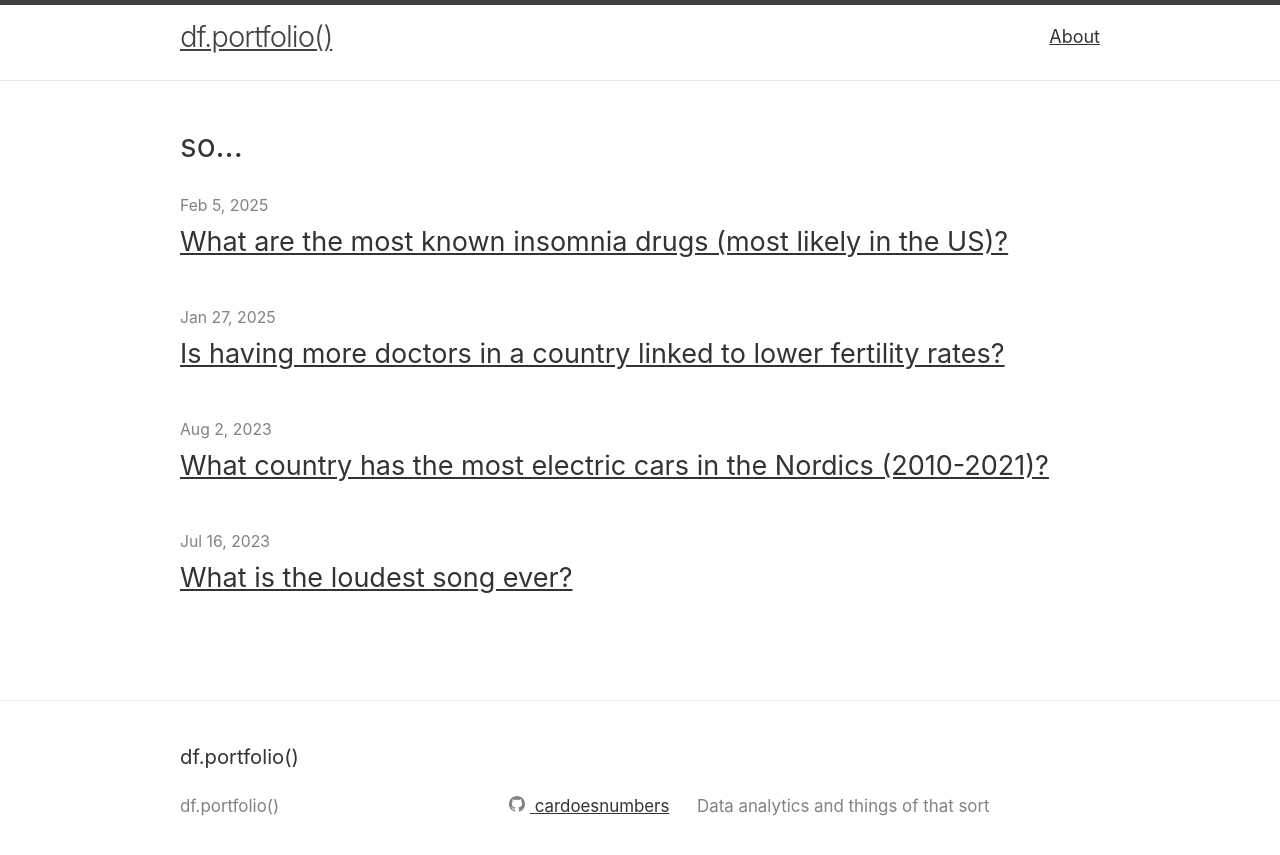
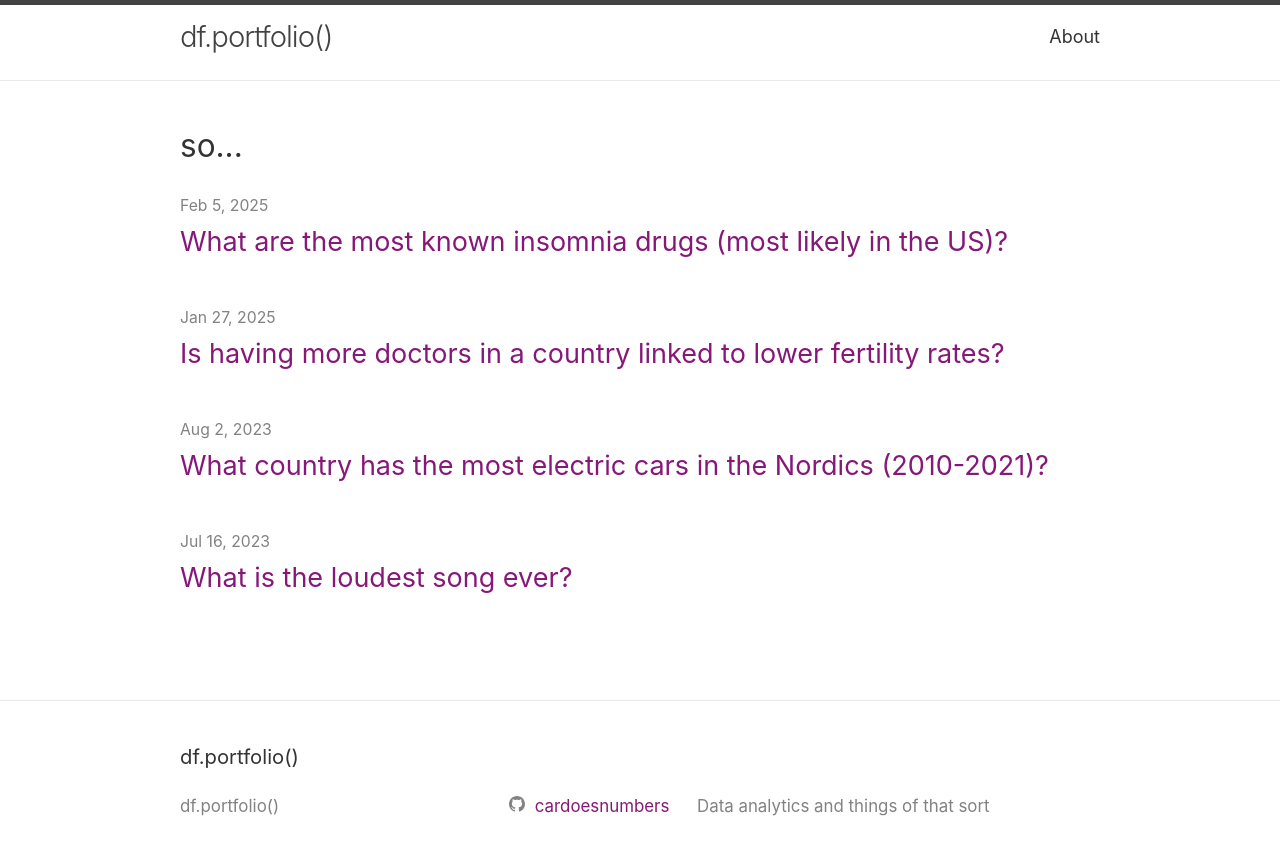
Before and after one commit to cardoesnumbers/cardoesnumbers.github.io, a Jekyll site: the page built from index.markdown, in a window 1280 px wide. Shown: the top 855 px of the page. Built offline with Jekyll 4.4.1, drawn with Linux system fonts in a browser that asks for light colours.

Commit message:
link colors

```diff
--- a/_sass/minima.scss
+++ b/_sass/minima.scss
@@ -12,7 +12,7 @@ $spacing-unit:     40px !default;
 
 $text-color:       #333 !default;
 $background-color: #ffffff !default;
-$brand-color:      #333 !default;
+$brand-color:      #861978 !default;
 
 $grey-color:       #828282 !default;
 $grey-color-light: lighten($grey-color, 40%) !default;
--- a/_sass/minima/_base.scss
+++ b/_sass/minima/_base.scss
@@ -104,7 +104,7 @@ h1, h2, h3, h4, h5, h6 {
  */
 a {
   color: $brand-color;
-  text-decoration: underline;
+  text-decoration: none;
 
   &:visited {
     color: darken($brand-color, 15%);
```
